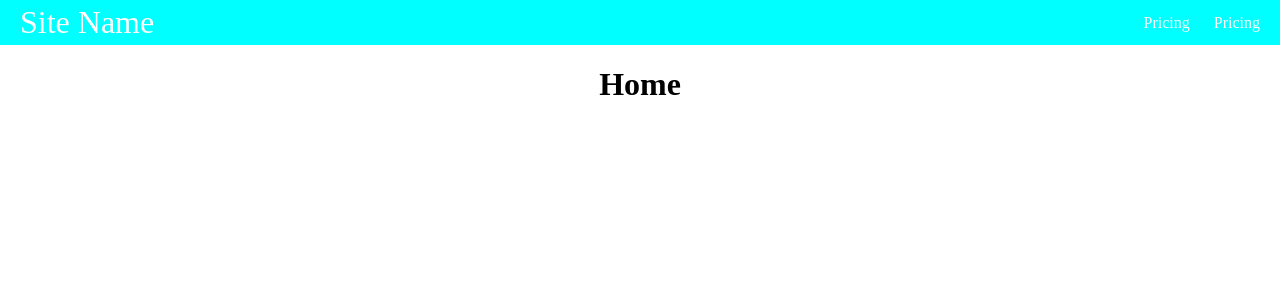
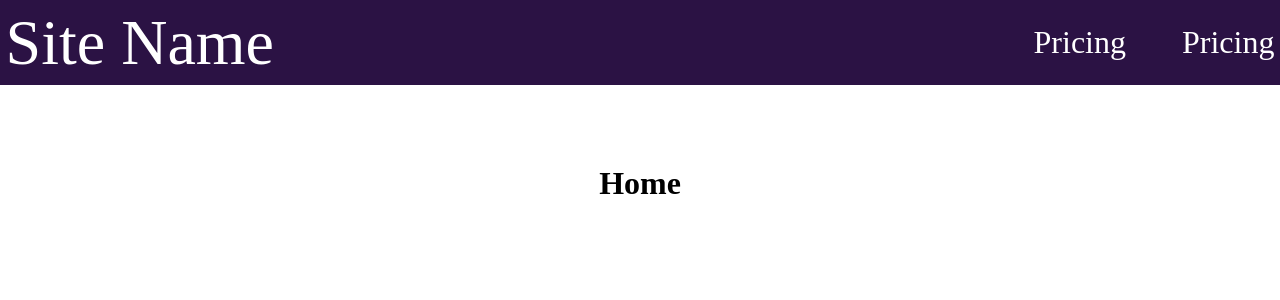
Before and after one commit to alexcamb2/Website, a React (Create React App) app in the folder website-app/: page / in a window 1280 px wide. Shown: the top 300 px of the page. Built offline with nearby package versions, Linux system fonts and the light colour scheme.

Commit message:
Update styles.css

```diff
--- a/website-app/src/styles.css
+++ b/website-app/src/styles.css
@@ -7,22 +7,22 @@ body{
 }
 
 .container{
-    margin: 1rem;
+    margin: 5rem;
     text-align: center;
 }
 
 .nav{
-    background-color: aqua;
+    background-color: rgb(43, 18, 68);
     color: white;
     display: flex;
     justify-content: space-between;
     align-items: center;
-    gap: 2rem;
-    padding: 0 1rem;
+    gap: 6rem;
+    padding: 0.1rem;
 }
 
 .site-title{
-    font-size: 2rem;
+    font-size: 4rem;
 }
 
 .nav ul{
@@ -30,7 +30,8 @@ body{
     margin: 0;
     list-style: none;
     display: flex;
-    gap: 1rem;
+    gap: 3rem;
+    font-size: 2rem;
 }
 
 .nav a{
@@ -43,7 +44,7 @@ body{
 }
 
 .nav li.active{
-    background-color: rgb(72, 69, 75);
+    background-color: rgb(43, 18, 68);
 }
 
 
```
